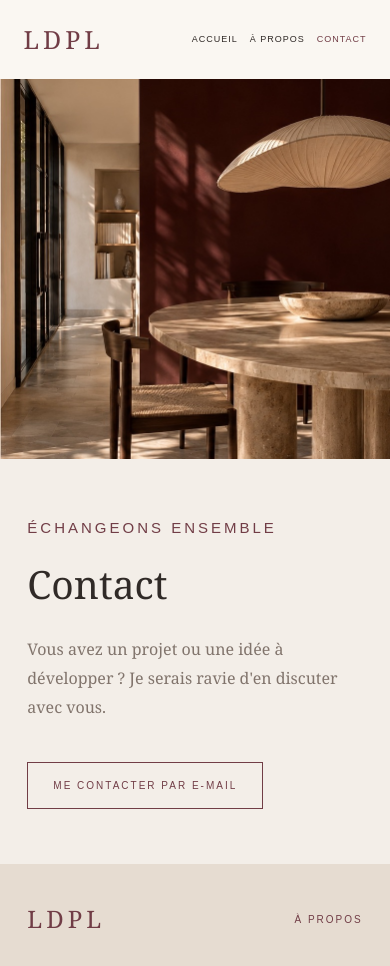
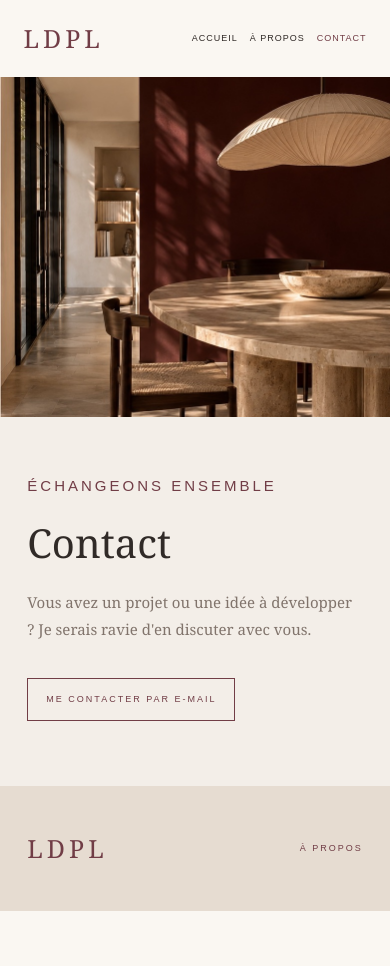
Before and after one commit to leadepaul991-dotcom/Ldpl-final-, a plain HTML site: page contact.html in a window 390 px wide. After the commit the page ends 911 px from the top, so only its background shows below. Drawn offline with Linux system fonts and the light colour scheme.

Commit message:
Update style.css

```diff
--- a/style.css
+++ b/style.css
@@ -579,3 +579,297 @@ img {
     background-position: 58% center !important;
   }
 }
+
+/* =================================
+   LDPL — HARMONISATION GENERALE
+================================= */
+
+:root {
+  --cream: #f3eee8;
+  --ivory: #faf7f2;
+  --beige: #e6dcd1;
+  --burgundy: #713d46;
+  --text: #302a27;
+  --muted: #81746c;
+}
+
+body {
+  background: var(--ivory);
+  color: var(--text);
+}
+
+main {
+  width: 100%;
+  max-width: 100%;
+}
+
+a,
+a:visited {
+  color: var(--burgundy);
+  text-decoration: none;
+}
+
+/* TITRES ET TEXTES */
+
+h1, h2, h3 {
+  overflow-wrap: break-word;
+}
+
+p {
+  max-width: 100%;
+  line-height: 1.75;
+}
+
+.eyebrow {
+  letter-spacing: 3px;
+  line-height: 1.5;
+}
+
+/* PHOTOS DES EXPERTISES */
+
+.expertise-card,
+.discipline-card,
+.project-card {
+  overflow: hidden;
+  background: var(--ivory);
+}
+
+.expertise-card img,
+.discipline-card img,
+.project-card img {
+  display: block;
+  width: 100%;
+  height: 300px;
+  aspect-ratio: 4 / 3;
+  object-fit: cover;
+  object-position: center;
+}
+
+.expertise-card h3,
+.discipline-card h3,
+.project-card h3 {
+  padding: 18px 0 8px;
+  margin: 0;
+  line-height: 1.3;
+  font-weight: 400;
+}
+
+.expertise-card p,
+.discipline-card p,
+.project-card p {
+  padding: 0;
+  margin: 8px 0 25px;
+  color: var(--muted);
+}
+
+/* PAGES A PROPOS ET CONTACT */
+
+.about-hero,
+.contact-hero {
+  width: 100%;
+  align-items: stretch;
+}
+
+.about-content,
+.contact-content {
+  min-width: 0;
+  padding: 8%;
+}
+
+.about-image,
+.contact-image {
+  overflow: hidden;
+}
+
+.about-image img,
+.contact-image img {
+  width: 100%;
+  height: 100%;
+  object-fit: cover;
+  object-position: center;
+}
+
+/* BOUTON CONTACT */
+
+.contact-link,
+.contact-link:visited {
+  display: inline-flex;
+  align-items: center;
+  justify-content: center;
+  color: var(--burgundy);
+  border-color: var(--burgundy);
+  text-decoration: none;
+  line-height: 1.5;
+}
+
+/* PIED DE PAGE UNIFORME */
+
+.site-footer {
+  width: 100%;
+  min-height: 145px;
+  padding: 35px 7%;
+  background: var(--beige);
+  color: var(--burgundy);
+  display: flex;
+  justify-content: space-between;
+  align-items: center;
+  gap: 20px;
+}
+
+.site-footer a,
+.site-footer a:visited {
+  color: var(--burgundy);
+  text-decoration: none;
+}
+
+/* =================================
+   VERSION MOBILE
+================================= */
+
+@media (max-width: 600px) {
+
+  body {
+    font-size: 15px;
+  }
+
+  .site-header {
+    padding: 17px 6%;
+    min-height: 75px;
+  }
+
+  .site-header nav {
+    gap: 12px;
+  }
+
+  .site-header nav a {
+    font-size: 9px;
+    letter-spacing: 1px;
+  }
+
+  /* Accueil */
+
+  .home-hero {
+    min-height: 650px;
+    height: 82svh;
+    max-height: 760px;
+    padding: 35px 7%;
+    background-position: 72% center !important;
+    background-size: cover !important;
+  }
+
+  .hero-copy {
+    width: 100%;
+    max-width: 100%;
+  }
+
+  .hero-copy h1 {
+    font-size: clamp(34px, 9vw, 43px);
+    line-height: 1.15;
+    max-width: 100%;
+  }
+
+  /* Espacements */
+
+  .intro-section,
+  .expertise-section,
+  .about-content,
+  .contact-content {
+    padding: 55px 7%;
+  }
+
+  .section-heading {
+    margin-bottom: 35px;
+  }
+
+  .section-heading h2 {
+    font-size: 34px;
+  }
+
+  /* Grille des expertises */
+
+  .expertise-grid,
+  .disciplines-grid,
+  .projects-grid {
+    display: grid;
+    grid-template-columns: 1fr;
+    gap: 32px;
+  }
+
+  .expertise-card img,
+  .discipline-card img,
+  .project-card img {
+    width: 100%;
+    height: 250px;
+    aspect-ratio: 4 / 3;
+    object-fit: cover;
+  }
+
+  .expertise-card h3,
+  .discipline-card h3,
+  .project-card h3 {
+    font-size: 23px;
+    padding-top: 16px;
+  }
+
+  /* À propos et contact */
+
+  .about-hero,
+  .contact-hero {
+    display: flex;
+    flex-direction: column;
+  }
+
+  .about-image,
+  .contact-image {
+    width: 100%;
+    height: 340px;
+    min-height: 0;
+  }
+
+  .about-image img,
+  .contact-image img {
+    height: 100%;
+    object-fit: cover;
+  }
+
+  .about-content,
+  .contact-content {
+    padding: 55px 7% 65px;
+  }
+
+  .about-content h1,
+  .contact-content h1 {
+    font-size: 40px;
+    margin-bottom: 24px;
+  }
+
+  .about-content p:not(.eyebrow),
+  .contact-content p:not(.eyebrow) {
+    font-size: 15px;
+    line-height: 1.8;
+    margin-bottom: 20px;
+  }
+
+  .contact-link {
+    margin-top: 15px;
+    padding: 14px 18px;
+    font-size: 9px;
+  }
+
+  /* Pied de page */
+
+  .site-footer {
+    min-height: 125px;
+    padding: 30px 7%;
+    flex-direction: row;
+    align-items: center;
+  }
+
+  .site-footer a:first-child {
+    font-size: 25px;
+  }
+
+  .site-footer a:last-child {
+    font-size: 9px;
+  }
+}
```
